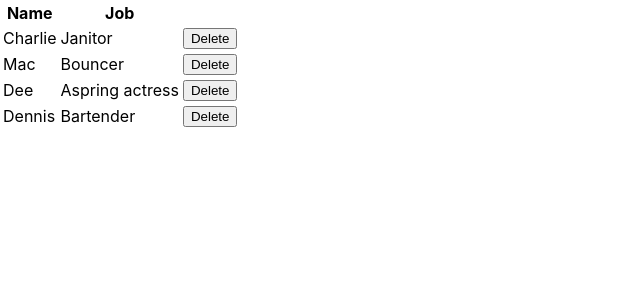
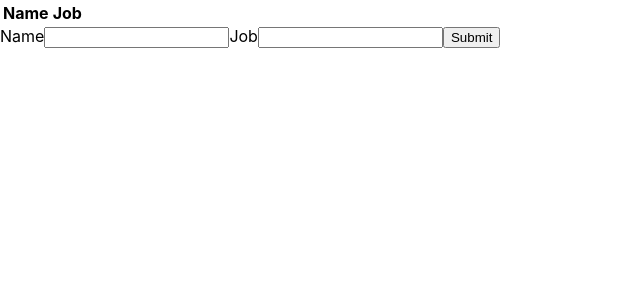
Before and after one commit to timlg07/react-demo, a React (Create React App) app: page / in a window 1280 px wide. Shown: the top 300 px of the page, without its empty margins (0-640 px from the left). Built offline with nearby package versions, Linux system fonts and the light colour scheme.

Commit message:
Using a form to add data.

```diff
--- a/src/App.js
+++ b/src/App.js
@@ -1,26 +1,10 @@
 import React, { Component } from 'react'
 import Table from './Table'
+import Form from './Form'
 
 class App extends Component {
   state = {
-    characters: [
-      {
-        name: 'Charlie',
-        job: 'Janitor',
-      },
-      {
-        name: 'Mac',
-        job: 'Bouncer',
-      },
-      {
-        name: 'Dee',
-        job: 'Aspring actress',
-      },
-      {
-        name: 'Dennis',
-        job: 'Bartender',
-      },
-    ]
+    characters: []
   }
 
   removeCharacter = index => {
@@ -31,12 +15,17 @@
     })
   }
 
+  handleSubmit = character => {
+    this.setState({characters: [...this.state.characters, character]})
+  }
+
   render() {
     const { characters } = this.state
 
     return (
       <div className="container">
         <Table characterData={characters} removeCharacter={this.removeCharacter} />
+        <Form handleSubmit={this.handleSubmit} />
       </div>
     )
   }
--- /dev/null
+++ b/src/Form.js
@@ -0,0 +1,52 @@
+import React, { Component } from 'react'
+
+class Form extends Component {
+  initialState = {
+    name: '',
+    job: '',
+  }
+
+  state = this.initialState
+
+  handleChange = event => {
+    const { name, value } = event.target
+
+    this.setState({
+      [name]: value,
+    })
+  }
+
+  submitForm = () => {
+    this.props.handleSubmit(this.state)
+    this.setState(this.initialState)
+  }
+
+  render() {
+    const { name, job } = this.state;
+
+    return (
+      <form>
+        <label htmlFor="name">Name</label>
+        <input
+          type="text"
+          name="name"
+          id="name"
+          value={name}
+          onChange={this.handleChange} />
+        <label htmlFor="job">Job</label>
+        <input
+          type="text"
+          name="job"
+          id="job"
+          value={job}
+          onChange={this.handleChange} />
+        <input
+          type="button"
+          value="Submit"
+          onClick={this.submitForm} />
+      </form>
+    )
+  }
+}
+
+export default Form;
--- a/src/Table.js
+++ b/src/Table.js
@@ -18,8 +18,7 @@
         <button onClick={() => props.removeCharacter(index)}>Delete</button>
       </td>
     </tr>
-  )
-  )
+  ))
 
   return <tbody>{rows}</tbody>
 }
```
